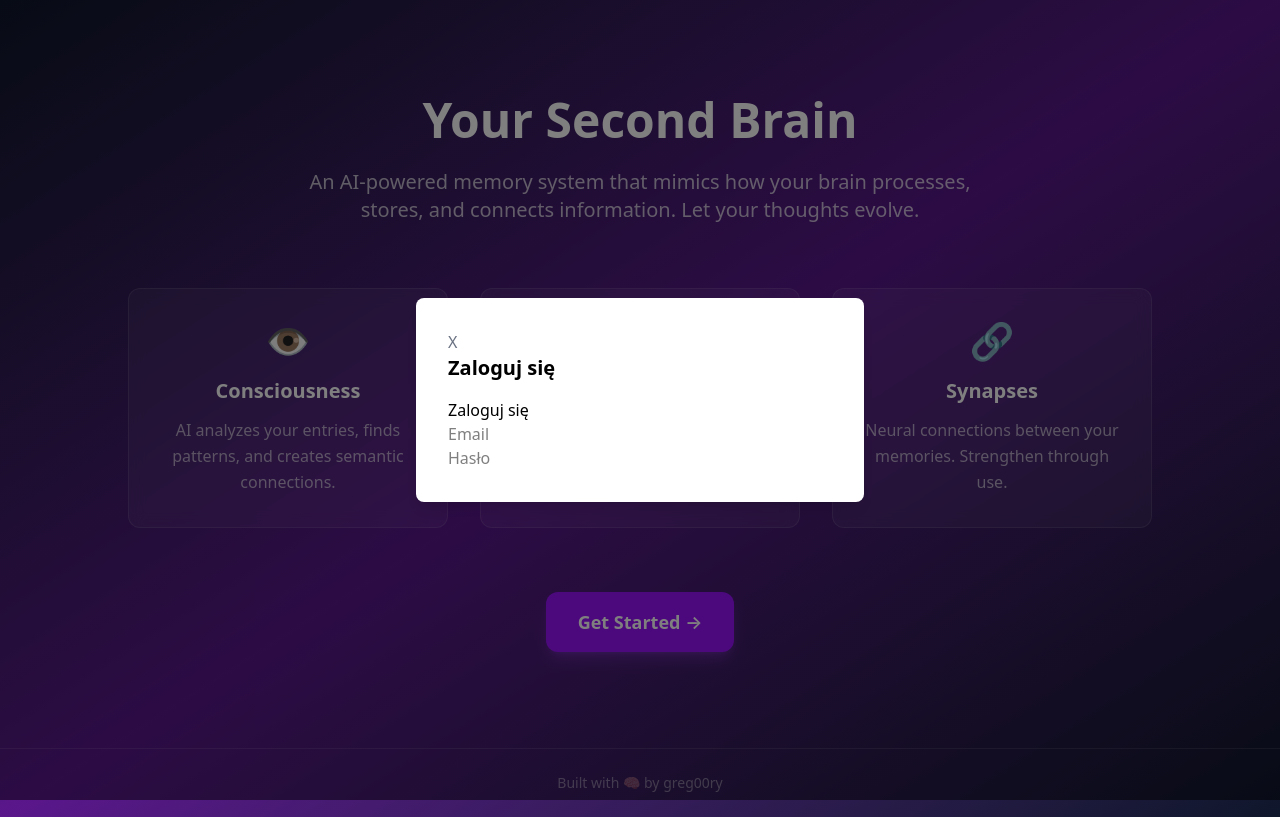
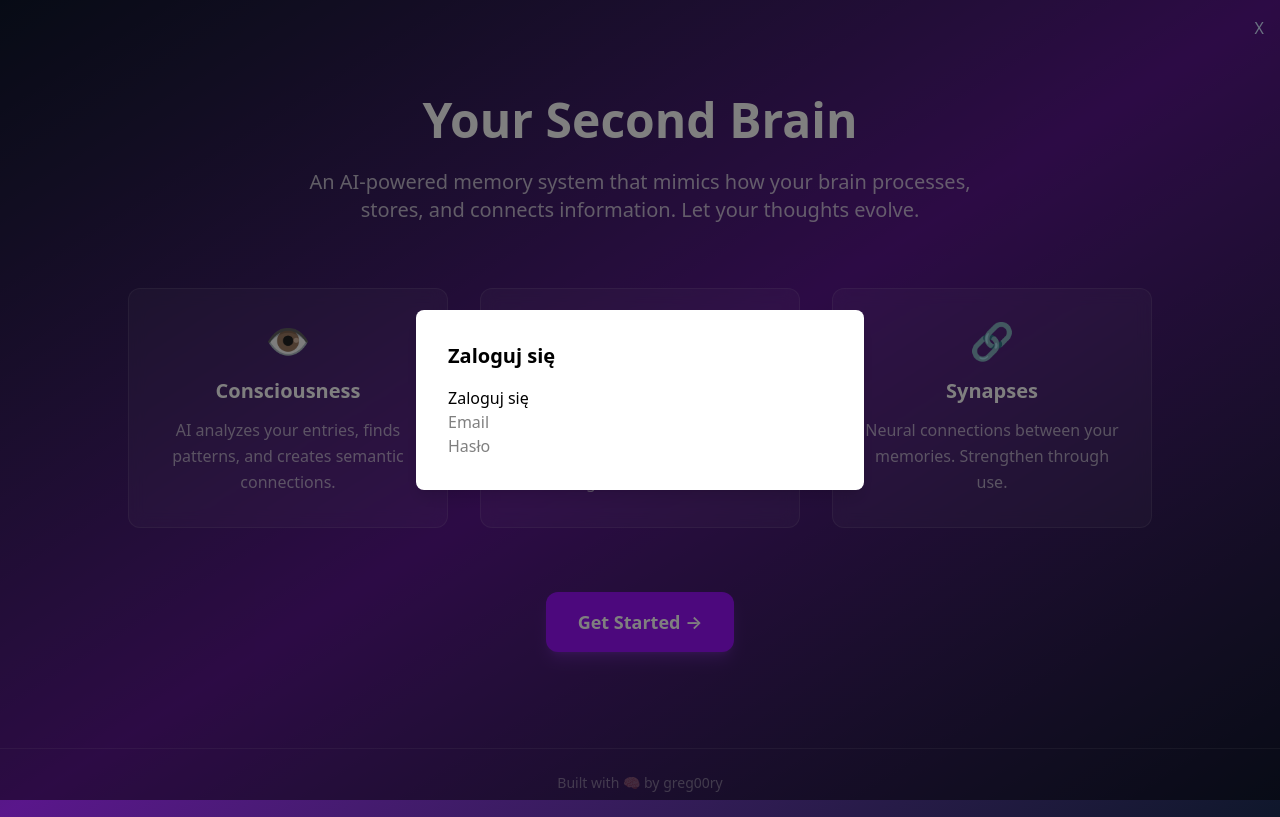
Before and after one commit to greg00ry/Brain-App-Backend-Database-AI-Engine, a React app in the folder frontend/: page / in a window 1280 px wide. Both pictures are taken after a click on the button "Get Started →". Built offline with nearby package versions, Linux system fonts and the light colour scheme; the HTML template or start-up script is replaced by a standard one.

Commit message:
Corrected typos

```diff
--- a/frontend/src/App.tsx
+++ b/frontend/src/App.tsx
@@ -22,7 +22,7 @@ function App() {
             <div className="bg-white rounded-lg p-8 shadow-lg max-w-md w-full">
               <button
                   onClick={handleCloseLoginModal}
-                  className='ansolute top-4 right-4 text-gray-500 hover:text-gray-800'
+                  className='absolute top-4 right-4 text-gray-500 hover:text-gray-800'
                 >X</button>
                 <h2 className='text-xl font-bold mb-4'>Zaloguj się</h2>
               <LogginForm/>
```
